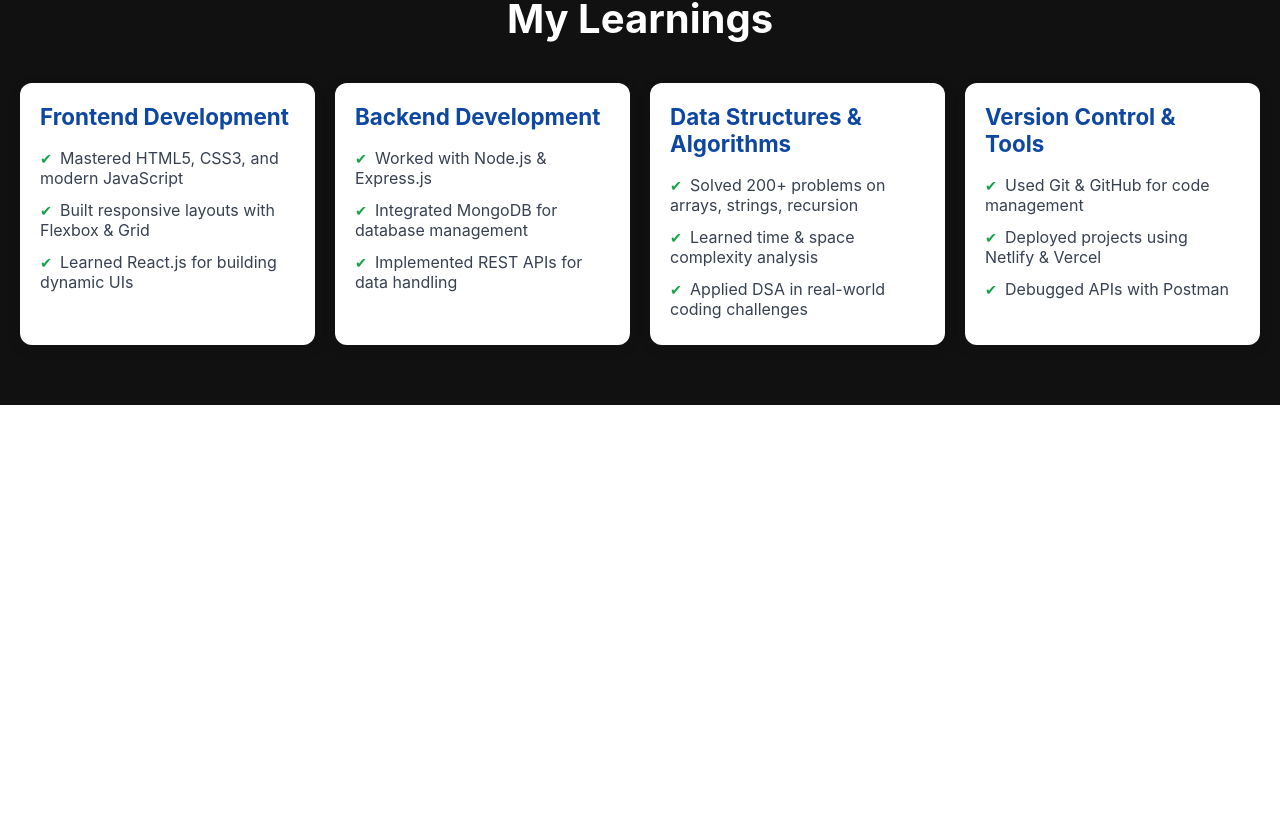
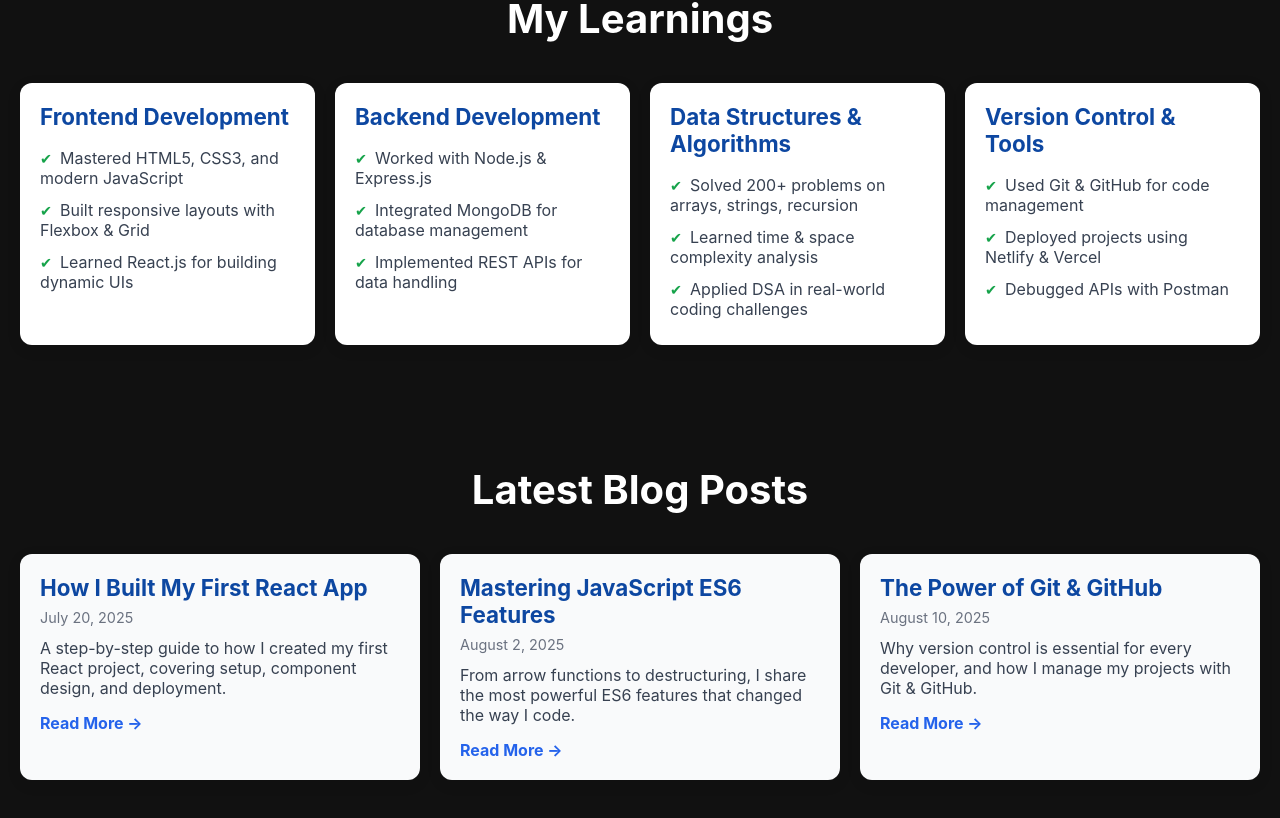
Before and after one commit to omprakash171/portfolio, a React (Create React App) app: page / in a window 1280 px wide. Shown: the part 2320-3138 px from the top of the page. Before the commit the page ends 2725 px from the top, so only its background shows below. Built offline with nearby package versions, Linux system fonts and the light colour scheme.

Commit message:
added static blog section

```diff
--- a/src/App.js
+++ b/src/App.js
@@ -5,6 +5,7 @@ import Projects from "./components/Projects";
 import Skills from "./components/Skills";
 import "./App.css";
 import Learnings from "./components/Learnings";
+import Blog from "./components/Blog";
 
 const App = () => {
   return (
@@ -15,6 +16,7 @@ const App = () => {
       <Projects />
       <Skills />
       <Learnings />
+      <Blog />
     </div>
   );
 };
--- /dev/null
+++ b/src/components/Blog/index.css
@@ -0,0 +1,61 @@
+.blog-section {
+  background: #111;
+  padding: 60px 20px;
+  text-align: center;
+}
+
+.section-title {
+  font-size: 2.5rem;
+  font-weight: bold;
+  margin-bottom: 40px;
+  color: #fff;
+}
+
+.blog-container {
+  display: grid;
+  grid-template-columns: repeat(auto-fit, minmax(280px, 1fr));
+  gap: 20px;
+}
+
+.blog-card {
+  background: #f9fafb;
+  padding: 20px;
+  border-radius: 12px;
+  box-shadow: 0px 4px 15px rgba(0, 0, 0, 0.08);
+  text-align: left;
+  transition: transform 0.3s ease, box-shadow 0.3s ease;
+}
+
+.blog-card:hover {
+  transform: translateY(-5px);
+  box-shadow: 0px 6px 20px rgba(0, 0, 0, 0.12);
+}
+
+.blog-card h3 {
+  font-size: 1.4rem;
+  color: #0d47a1;
+  margin-bottom: 8px;
+}
+
+.blog-date {
+  display: block;
+  font-size: 0.9rem;
+  color: #6b7280;
+  margin-bottom: 12px;
+}
+
+.blog-card p {
+  font-size: 1rem;
+  color: #374151;
+  margin-bottom: 15px;
+}
+
+.read-more {
+  color: #2563eb;
+  font-weight: bold;
+  text-decoration: none;
+}
+
+.read-more:hover {
+  text-decoration: underline;
+}
--- /dev/null
+++ b/src/components/Blog/index.js
@@ -0,0 +1,50 @@
+import { Component } from "react";
+import "./index.css"; // Create this file for styling
+
+class Blog extends Component {
+  render() {
+    const blogPosts = [
+      {
+        title: "How I Built My First React App",
+        date: "July 20, 2025",
+        description:
+          "A step-by-step guide to how I created my first React project, covering setup, component design, and deployment.",
+        link: "#"
+      },
+      {
+        title: "Mastering JavaScript ES6 Features",
+        date: "August 2, 2025",
+        description:
+          "From arrow functions to destructuring, I share the most powerful ES6 features that changed the way I code.",
+        link: "#"
+      },
+      {
+        title: "The Power of Git & GitHub",
+        date: "August 10, 2025",
+        description:
+          "Why version control is essential for every developer, and how I manage my projects with Git & GitHub.",
+        link: "#"
+      }
+    ];
+
+    return (
+      <section className="blog-section" id="blog">
+        <h2 className="section-title">Latest Blog Posts</h2>
+        <div className="blog-container">
+          {blogPosts.map((post, index) => (
+            <div key={index} className="blog-card">
+              <h3>{post.title}</h3>
+              <span className="blog-date">{post.date}</span>
+              <p>{post.description}</p>
+              <a href={post.link} className="read-more">
+                Read More →
+              </a>
+            </div>
+          ))}
+        </div>
+      </section>
+    );
+  }
+}
+
+export default Blog;
```
